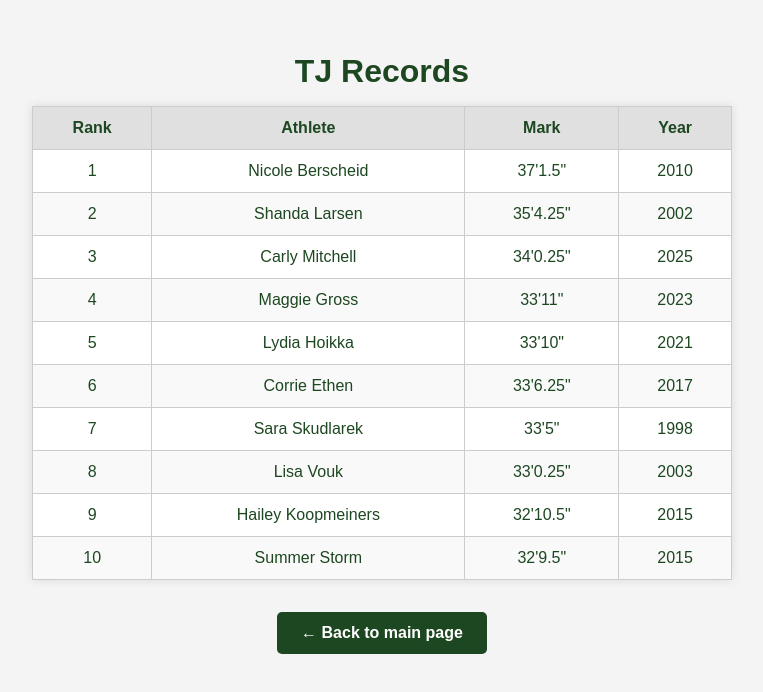
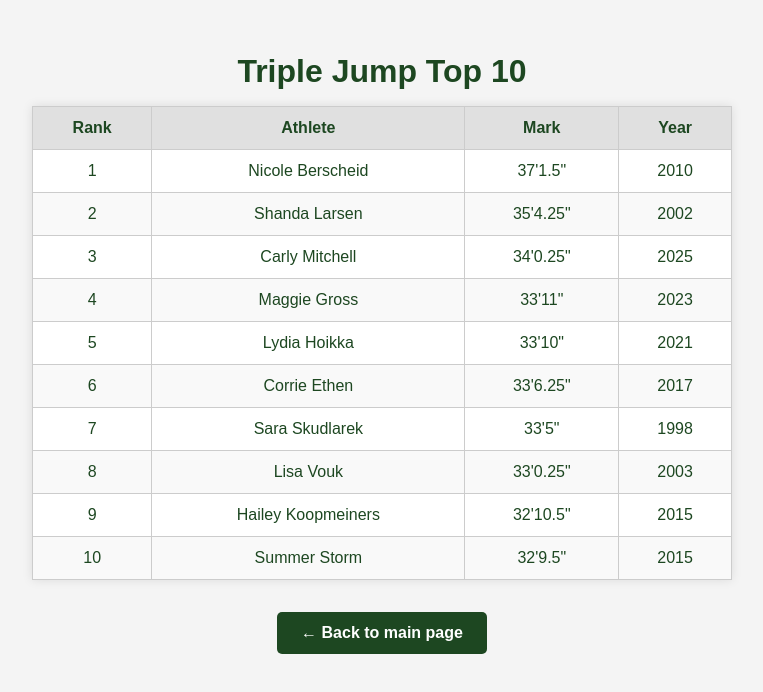
Before and after one commit to Jadarian79/husker-tf-records, a plain HTML site: page TJ.html in a window 1280 px wide. Shown: the whole page, without its empty margins (258-1021 px from the left). Drawn offline with Linux system fonts and the light colour scheme.

Commit message:
Update TJ.html

```diff
--- a/TJ.html
+++ b/TJ.html
@@ -2,7 +2,7 @@
 <html>
 <head>
   <meta charset="UTF-8" />
-  <title>TJ Records</title>
+  <title>Triple Jump Top 10</title>
   <style>
     body {
       font-family: Arial, sans-serif;
@@ -55,7 +55,7 @@
   </style>
 </head>
 <body>
-  <h1>TJ Records</h1>
+  <h1>Triple Jump Top 10</h1>
   <table>
     <thead>
       <tr>
```
